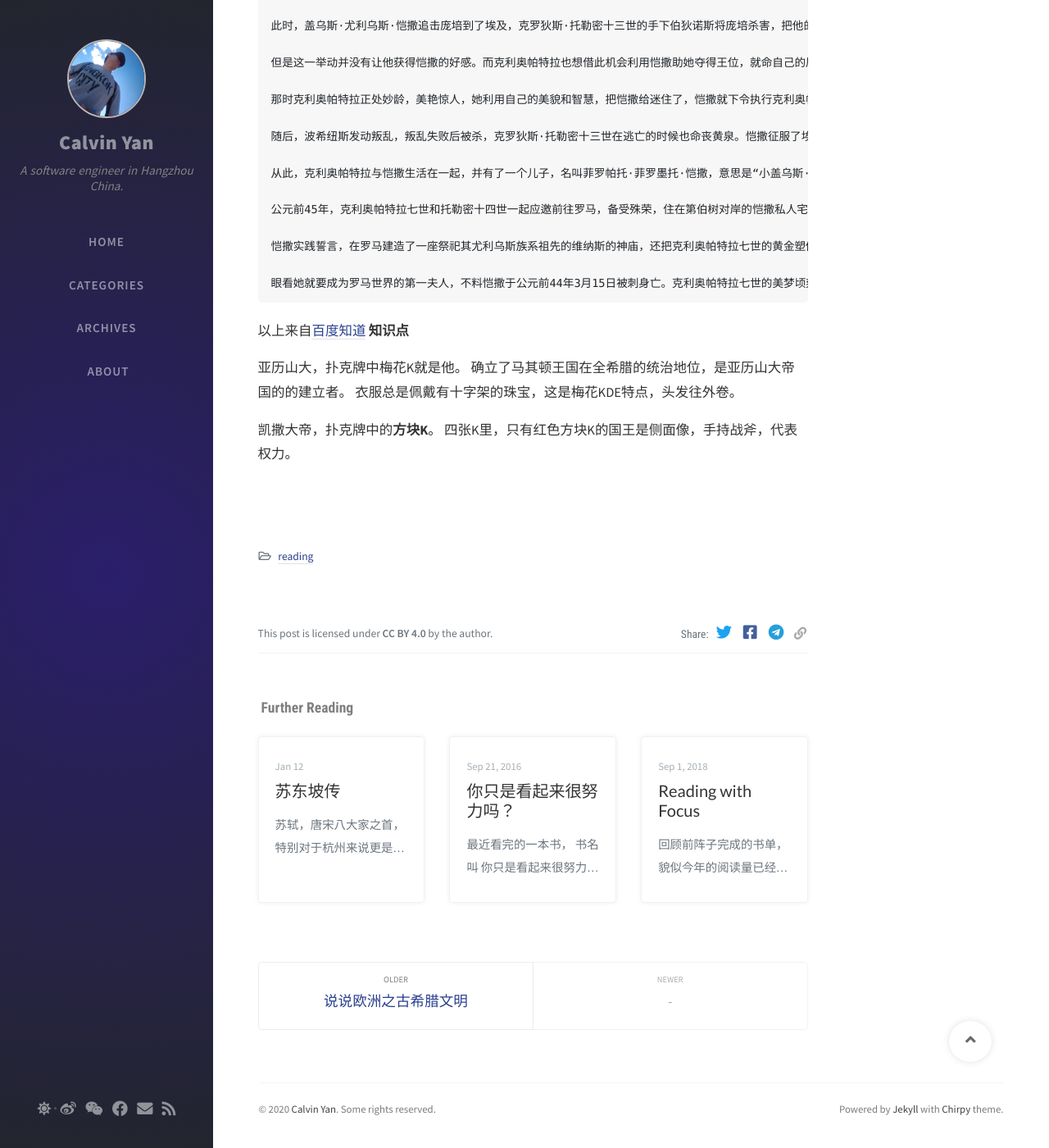
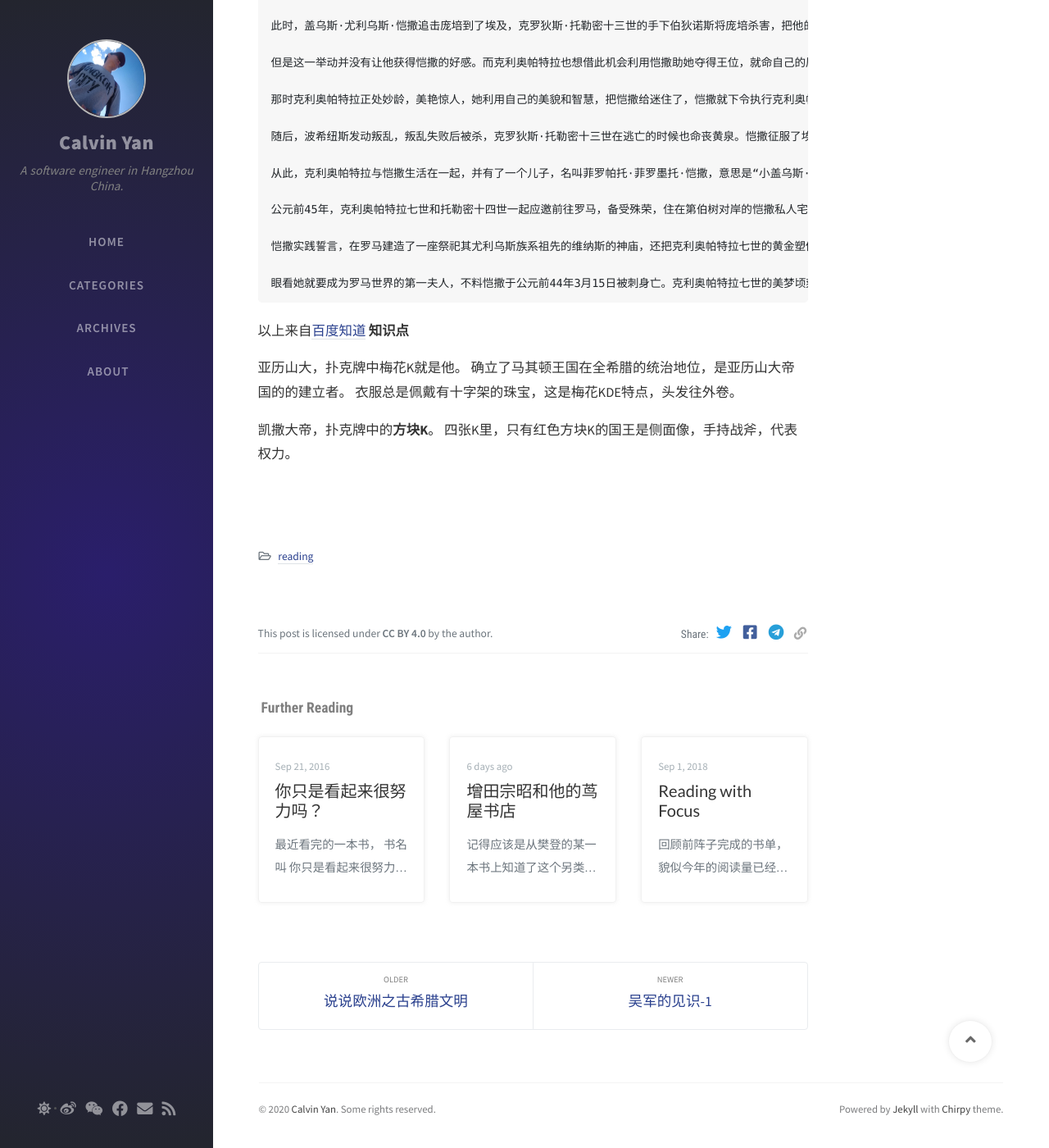
Before and after one commit to hicalvin/hicalvin.github.io, a Jekyll site: the page built from _posts/2020-09-20-talk_about_europe_3.md, in a window 1280 px wide and 1400 px high, scrolled down 1670 px. Shown: the whole window at 82% size. Built offline with Jekyll 4.4.1, drawn with Linux system fonts in a browser that asks for light colours; nearby versions of some CDN libraries; comment, search, counter and statistics services are not loaded; some of the changed lines change nothing that is shown; some of the changed text lies outside the part shown.

Commit message:
new post on reading

````diff
--- a/_posts/2020-09-14-travel_plan_to_lushan.md
+++ b/_posts/2020-09-14-travel_plan_to_lushan.md
@@ -30,14 +30,14 @@
     人间四月芳菲尽，山寺桃花始盛开。
     长恨春归无觅处，不知转入此中来
     ```
-- 10.3 - 10.4 庐山
+- 10.3 庐山
   - 住宿： 庐山玖天云雾山庄
     - 电话： 0792-7761999
   - 行程： 索道上山
-- 10.5 庐山 - 开化
+- 10.4 庐山 - 开化
   - 住宿： 开化雷迪森维嘉禾乐酒店
   - 行程： 钱江源国家森林公园 门票50
-- 10.6 瑶里古镇 - 杭州
+- 10.5 开化 - 杭州
 
 ##### 知识准备
 
--- /dev/null
+++ b/_posts/2020-09-23-wujun_mindset.md
@@ -0,0 +1,52 @@
+---
+layout: post
+title:  "吴军的见识-1"
+date:   2020-09-23 21:20:50 +0800
+category: reading
+---
+
+![见识](https://img3.doubanio.com/view/subject/l/public/s29690440.jpg)
+
+**吴军的见识果然很有见识。**
+
+很早在Kindle上看过这本书，这次在图书馆看到纸质书，还是忍不住拿下来重温一遍。有些书或者说有些观点，是需要反复思考和碰撞才会有新的火花的。 巧的是，里面他也提到《知的资本论》，一度让我怀疑当初第一次看到这本书的引用其实是在《见识》。 又一个记忆力变差的佐证。
+
+看完这本书，特意去百度搜了吴军本人，不由为他丰富多彩的人生和兴趣喝彩。
+
+吴军，生于1967年4月。 博士，毕业于清华大学和约翰霍普金斯大学。前Google高级资深研究员。原腾讯副总裁。计算机科学家、畅销书作家。  硅谷风险投资人。工业和信息化部顾问、约翰·霍普金斯大学工学院董事。 人工智能、自然语言处理和网络搜索专家。 上海交通大学客座教授。 Google自动问答系统和许多创新产品的负责人。 吴军博士是当前Google中日韩文搜索算法的主要设计者。著有《数学之美》《浪潮之巅》 《文明之光》 《大学之路》《态度》《全球科技通史》《见识》《硅谷之谜》《智能时代》《格局》。 吴军喜欢旅游、音乐、羽毛球、歌剧、摄影、红酒，甚至做点园艺活。和硅谷创业的人聊天，也是他的爱好之一。
+
+如果用人设来标签，那就是硅谷IT精英，清华才子。兴趣爱好在广度上面和本人很像，只不过在深度方便，我就差的太远了。
+
+《见识》这本书从各个方便总结了他的看法，人生经验如男孩女孩应该持有怎样的婚姻观， 职场观点如职场的误区与破法等等。 他的话题包罗万象，无论你是从事什么工作，所处何种人生阶段，这本书都能有很好的营养可以汲取。 这本书2018年第一版，所以里面提到的很多内容其实还是挺新的，因此也非常容易接受，而作为IT从业人员，一些章节的内容会更有亲切感。
+
+当然作为阐述观点的书，难免要找很多例子来支持自己的观点。不能说例子不好，而是这样总会有些许让人以偏概全的意味，不过这也难免，见仁见智吧，至少大部分的例子比较有代表性的。
+
+这里摘录几个印象比较深的观点，用于分享。
+
+**向死而生**
+
+一个物理学家说， 我们对死亡的恐惧有点莫名其妙。 我们站在“有”的世界，视图理解“无“的问题，按照”有“的逻辑，对”无“产生恐惧。 梁实秋说， ”人一出生，死期已定，这是怎样的悲伤，我问天，天不语." 周国平说，”这个世界大家其实都在排着队沿着一条路往前走，停不下来，走到尽头就是死亡。这时，有些男人和女人搭上腔，开始说笑起来，更多的人参与了进来，整个队伍便充满了欢乐。” 虽然都是谈死亡，不过周国平的说法会相对没那么悲伤。
+
+向死而生，才会让人更加珍惜无痛无灾时候的生命，而不是在生命的最后时刻花费巨大的代价延长为数不多的日子。他们过分看重最后的一两周，而忽视前面的几十年。在健康的几十年里，人们浪费掉的又何止两周呢？
+
+当我们想到生命的意义，站在一生的高度过每一天时，就能活出精彩。
+
+**人生需要做减法**
+
+整个一章都在讲Focus 专注。 生也有涯，知也无涯。 《老子》是吴军特别推崇的一本书，里面说到的观点就是专注在少的事情上。忘了是从什么时候开始，我把微信朋友圈的新消息提醒给关了，于是终于可以不用时不时的拿出手机刷朋友圈。家里也新配置了一座立式灯，于是晚上就会有专门的时间用来阅读。包括上下班途中也因为看书觉得时间过得飞快。 仅仅利用上下班合计两个小时的路程，一般一周就能把一本书看完，包括现在写的这本《见识》。 人生需要减法，因为这是信息爆炸的时代，人在这么多信息里面如果不坚持简单，很难把握住自己的时间。
+
+**起跑线和玻璃心**
+
+这一篇对所有人都适用，特别是在这个容易让人焦虑的时代。 人人都在拼起跑线，包括电视《三十而已》也这么在演绎。 每个家长为了小孩有个好的学区不惜拼尽全力，不就是在争取一条好的起跑线吗？但是在吴军的这一章提到，其实在漫长的人生中，起跑线上的输赢对一生的影响并不大，影响更大的，反而是避免玻璃心。 而且一旦过分强调起跑线，那么也会加重玻璃心。 玻璃心是什么？就是对任何挫折或者逆境都无法抗争，内心脆弱，一旦发生不如意的事情，”整个人都不好了“。 与其拼起跑线，把日子过得谨小慎微，不如锻炼永远摔不坏的强大心脏。 人生路慢慢，坚持跑，摔倒了爬起来继续跑，一边跑还能一边欣赏风景，那就是最好的。
+
+除了玻璃心，吴军在”谈谈见识“这一章还聊了一个话题叫*比贫穷更可怕的是什么？*
+
+1. 缺乏见识。 没有见识，视野就被局限，
+2. 缺乏爱。 不懂得关爱别人，不懂得分享
+3. 缺乏规矩。
+
+以上三点的确和富裕贫穷没有关系，综合起来说，这就是*教养*
+
+初次之外，”谈谈见识“还谈到了 《庄子》以及 *阅读的意义*。 苏格拉底临死前说，未经审视的人生不值得度过。在他看来，阅读是当下审视人生不多的方法之一。
+
+**Study as if you were to live forever, live as if you were to die tomorrow. 终身学习，向死而生**
````
Also changed, not shown: _posts/2020-09-20-talk_about_europe_3.md (line endings or trailing spaces).
